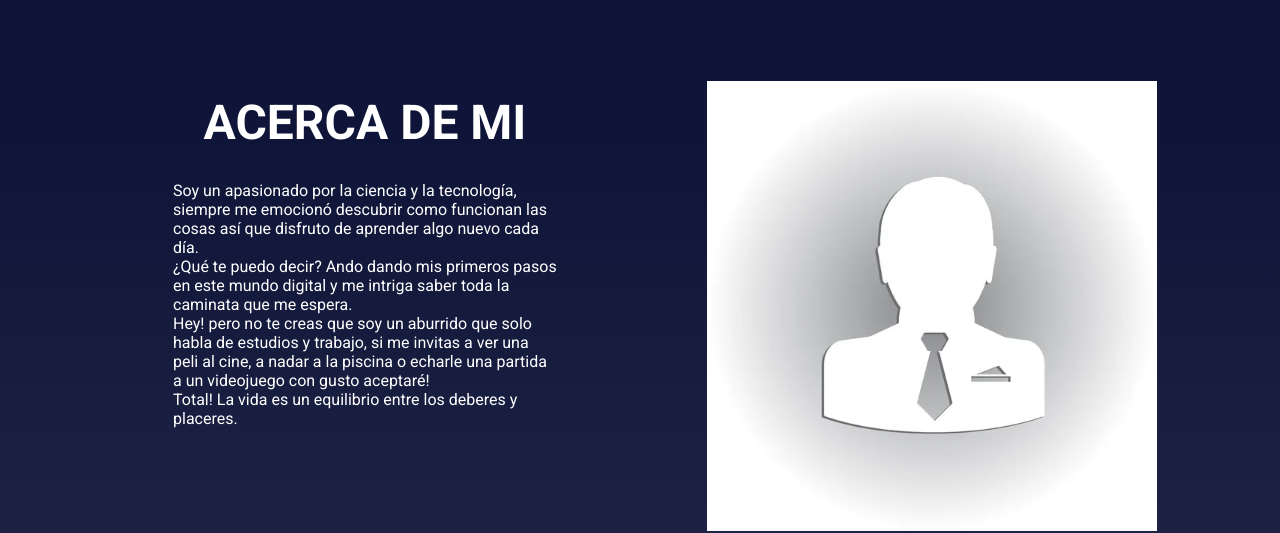
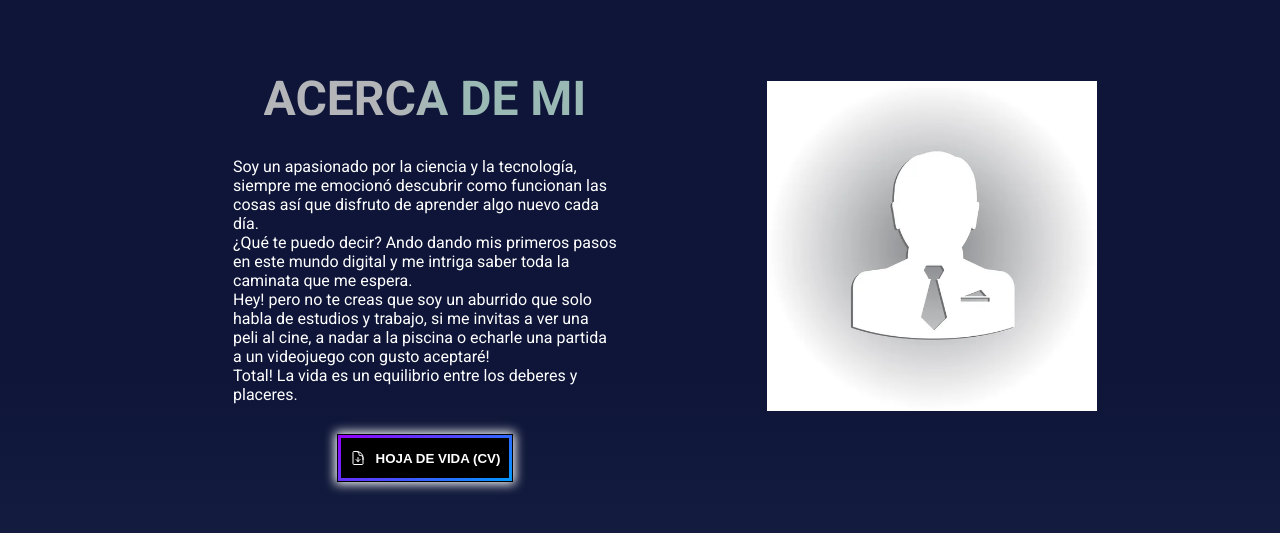
Before and after one commit to EdssonVega/portafolio-web, a React (Create React App) app: page / in a window 1280 px wide. Shown: the part 669-1202 px from the top of the page. Built offline with nearby package versions, Linux system fonts and the light colour scheme.

Commit message:
añadido boton de cv

```diff
--- a/src/components/AboutMe/AboutMe.css
+++ b/src/components/AboutMe/AboutMe.css
@@ -1,10 +1,11 @@
+
 .AboutMeSection{
 
     display: flex;
     justify-content: center;
     padding: 100px 35px;
     height: 800px;
-    background: linear-gradient(to bottom,#0e1538 20%,#0e1538e7),url("../../images/wave_footer_aboutMe.svg");
+    background: linear-gradient(to bottom,#0e1538,#0e1538,#0f1c3ef1),url("../../images/wave_footer_aboutMe.svg");
     background-repeat: no-repeat;
     background-position: bottom;
     color: white;
@@ -16,12 +17,16 @@
     display: flex;
     flex-direction: column;
     justify-content: center;
+    align-items: center;
     height: 65%;
     width: 40%;
 }
 
 .descripcion h1{
     font-size: 3rem;
+    background: linear-gradient(to left,rgb(154, 185, 180) 40%,#b4b5b9 60%);
+    color: transparent;
+    -webkit-background-clip: text;
 }
 
 .descripcion p{
@@ -29,6 +34,45 @@
     text-align: left;
 }
 
+.resumeButton{
+
+    border: 1px solid black;
+    color: white;
+    background: linear-gradient(150deg,#9500ff,#09f);
+    box-shadow: 0px 0px 10px 2px #feffff;
+    cursor: pointer;
+    /*border-radius: 15px ;*/
+    justify-content: center;
+    height: 3rem;
+    width: 11rem;
+    display: flex;
+    align-items: center;
+    animation:resum 1s ease-in-out 0 infinite;
+
+}
+
+
+.resumeButton a{
+    font-weight: 700;
+    /*border-radius: 15px ;*/
+    height: 85%;
+    width: 96%;
+    background-color: #000000;
+    gap: 10px;
+    display: flex;
+    align-items: center;
+    justify-content: center;
+}
+
+.resumeButton a:hover{
+    background: none;
+    transition: 0.5s;
+}
+
+.hoja{
+    width: 1rem;
+    height: 3rem;
+}
 .foto{
-    height: 75%;
+    height: 55%;
 }
--- a/src/components/AboutMe/AboutMe.js
+++ b/src/components/AboutMe/AboutMe.js
@@ -1,7 +1,7 @@
 import React from "react";
 import "./AboutMe.css";
 import foto from "../../images/edsson.jpg"
-
+import { HiOutlineDocumentArrowDown } from "react-icons/hi2";
 
 function AboutMeSection (){
     return(
@@ -9,6 +9,7 @@ function AboutMeSection (){
             <div className="descripcion">
                 <h1>ACERCA DE MI</h1>
                 <p>Soy un apasionado por la ciencia y la tecnología, siempre me emocionó descubrir como funcionan las cosas así que disfruto de aprender algo nuevo cada día. <br/>¿Qué te puedo decir? Ando dando mis primeros pasos en este mundo digital y me intriga saber toda la caminata que me espera.<br/>Hey! pero no te creas que soy un aburrido que solo habla de estudios y trabajo, si me invitas a ver una peli al cine, a nadar a la piscina o echarle una partida a un videojuego con gusto aceptaré!<br/> Total! La vida es un equilibrio entre los deberes y placeres. </p>
+                <button className="resumeButton"><a><HiOutlineDocumentArrowDown className="hoja"/>HOJA DE VIDA (CV)</a></button>
             </div>
             <img src={foto} className="foto"/>
         </section>
--- a/src/components/navbar/Navbar.css
+++ b/src/components/navbar/Navbar.css
@@ -40,7 +40,7 @@ header{
 }
 
 .navbarButtons:hover{
-    background:linear-gradient(45deg,rgb(132, 167, 161),#0e1538,#0e1538,rgb(31, 110, 140) );
+    background:linear-gradient(45deg,#9500ff,#0e1538,#0e1538,#09f );
 
     animation: sombraBoton 1s normal 0s infinite;
 }
```
